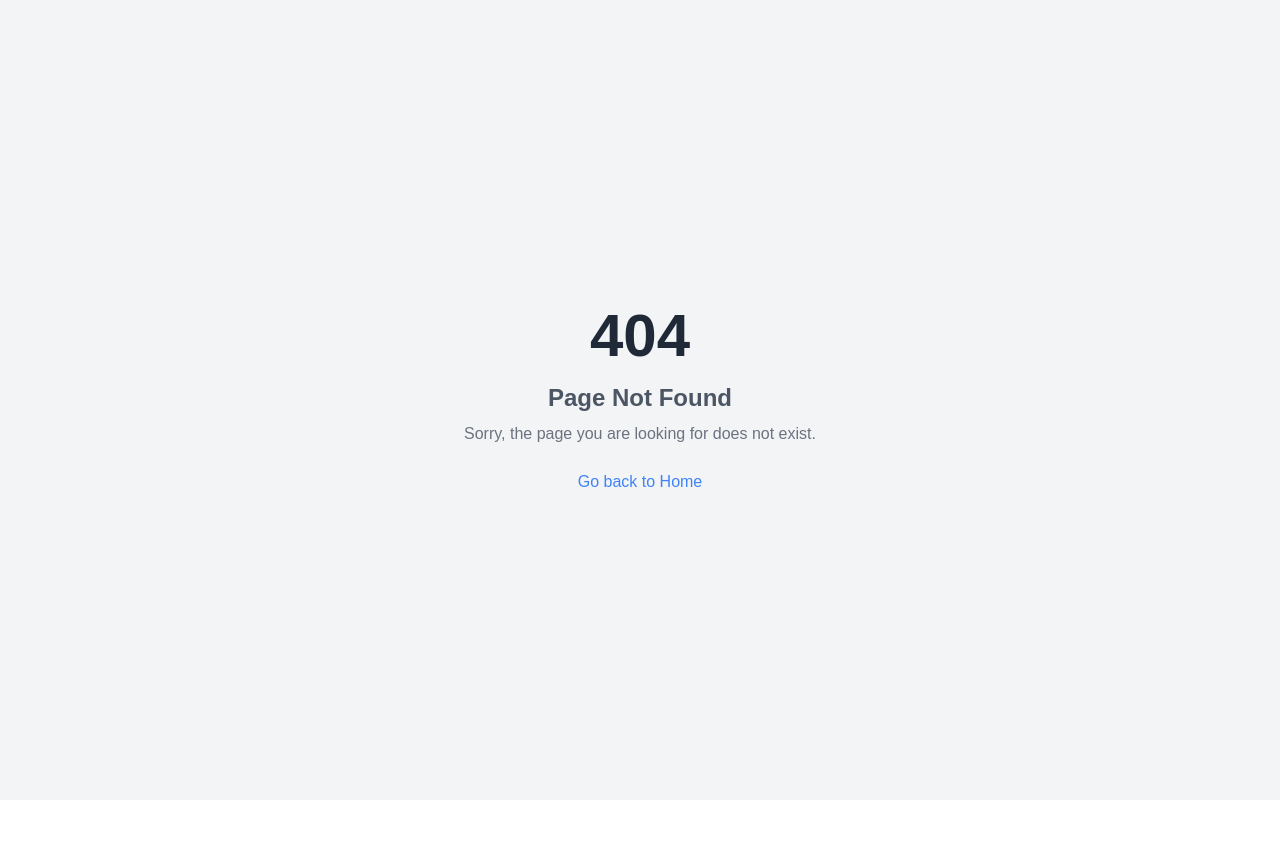
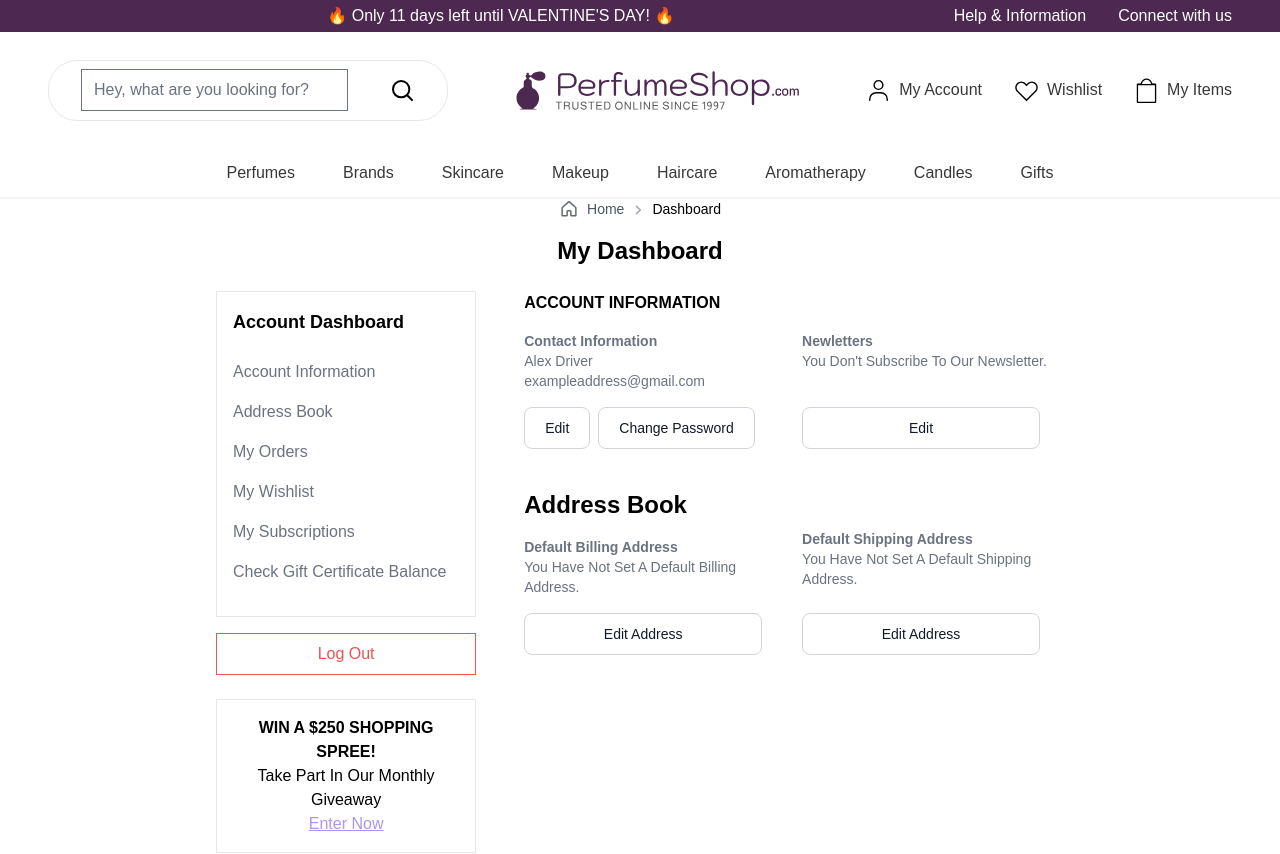
Before and after one commit to UTH-BrotherHood/FE-PERFUME-SHOP, a React (Vite) app: page /dashboard in a window 1280 px wide. Before the commit this address had no page. Shown: the top 854 px of the page. Before the commit the page ends 800 px from the top, so only its background shows below. Built offline with nearby package versions, Linux system fonts and the light colour scheme.

Commit message:
Thang: update mydashboard

```diff
--- a/package.json
+++ b/package.json
@@ -17,6 +17,8 @@
     "prettier": "^3.2.5",
     "react": "^18.2.0",
     "react-dom": "^18.2.0",
+    "react-inner-image-zoom": "^3.0.2",
+    "react-medium-image-zoom": "^5.2.4",
     "react-router-dom": "^6.23.1",
     "react-slick": "^0.30.2"
   },
--- a/src/Routes/index.tsx
+++ b/src/Routes/index.tsx
@@ -6,7 +6,7 @@ import HomePage from "../pages/HomePage";
 import ProductPage from "../pages/ProductPage";
 import ShippingState from "../pages/ShippingState";
 import DetailPage from "../pages/DetailPage";
-
+import MyDashBoard from "../pages/MyDashBoard";
 interface Route {
     path: string;
     component: React.ComponentType<any>;
@@ -44,6 +44,11 @@ const publicRoutes: Route[] = [
         component: DetailPage,
         layout: MainLayout, // khong co cung duoc , mac dinh la main layout
     },
+    {
+        path: "/dashboard",
+        component: MyDashBoard,
+        layout: MainLayout, // khong co cung duoc , mac dinh la main layout
+    },
 ];
 const privateRoutes: Route[] = [];
 
--- a/src/components/Product/ProductList.tsx
+++ b/src/components/Product/ProductList.tsx
@@ -70,8 +70,8 @@ interface Perfume {
 
 function ProductList() {
   return (
-      <div className='flex flex-col '>
-          <p>WONEN'S PERFUME</p>
+      <div className='flex flex-col text-center'>
+          <p className='font-bold'>WONEN'S PERFUME</p>
           <p>The Only Place To Shop The Latest Designer Perfumes At Discounts Up To 80% Off Department Store Prices. We <br/>
               Offer The Largest Selection Of The Latest Brand Name Perfumes And Discount Perfume Products, Shop And<br />
               Save On All Women's Perfume Today.</p>
--- a/src/pages/DetailPage.tsx
+++ b/src/pages/DetailPage.tsx
@@ -46,22 +46,24 @@ interface Product {
 
 ];
 function DetailPage() {
+    const imageUrl = "https://imgs.search.brave.com/6ldLo3qzP-uU2dU7yFRY7cUPXi2YFToFdkxXaSNxrrA/rs:fit:500:0:0/g:ce/aHR0cHM6Ly9tZWRp/YS5pc3RvY2twaG90/by5jb20vaWQvMTAw/MjA2NTE3OC9waG90/by9ib3R0bGUtb2Yt/cGVyZnVtZS5qcGc_/cz02MTJ4NjEyJnc9/MCZrPTIwJmM9Z2x3/NUhHMWVOTmVGVTY4/VVlyWDZoZUZyak9U/S2tUSE95NEpuTW5P/cXJ2bz0";
     return (
     <><div className="px-[12rem]">
             <div className="container mx-auto bg-white p-6 rounded-lg shadow-md">
                 <div className="text-center text-sm text-red-600">Sale ends in: <span className="font-bold">22 hrs 56 min 31 sec</span></div>
                 <InnerImageZoom
-                    src="https://imgs.search.brave.com/6ldLo3qzP-uU2dU7yFRY7cUPXi2YFToFdkxXaSNxrrA/rs:fit:500:0:0/g:ce/aHR0cHM6Ly9tZWRp/YS5pc3RvY2twaG90/by5jb20vaWQvMTAw/MjA2NTE3OC9waG90/by9ib3R0bGUtb2Yt/cGVyZnVtZS5qcGc_/cz02MTJ4NjEyJnc9/MCZrPTIwJmM9Z2x3/NUhHMWVOTmVGVTY4/VVlyWDZoZUZyak9U/S2tUSE95NEpuTW5P/cXJ2bz0"
-                    imgAlt="Gucci Bamboo Thumbnail"
+                    src={imageUrl}
+                    alt="Gucci Bamboo Thumbnail"
                     className="w-16 h-16 object-cover border-2 border-black mb-2" />
 
                 <div className="flex flex-col md:flex-row ">
                     <div className=" md:w-2/3 flex justify-center">
-                        <Zoom>
-                            <img src="https://imgs.search.brave.com/6ldLo3qzP-uU2dU7yFRY7cUPXi2YFToFdkxXaSNxrrA/rs:fit:500:0:0/g:ce/aHR0cHM6Ly9tZWRp/YS5pc3RvY2twaG90/by5jb20vaWQvMTAw/MjA2NTE3OC9waG90/by9ib3R0bGUtb2Yt/cGVyZnVtZS5qcGc_/cz02MTJ4NjEyJnc9/MCZrPTIwJmM9Z2x3/NUhHMWVOTmVGVTY4/VVlyWDZoZUZyak9U/S2tUSE95NEpuTW5P/cXJ2bz0"
-                                alt="Gucci Bamboo Thumbnail"
-                                className="w-128 h-128 object-cover" />
-                        </Zoom>
+                        <InnerImageZoom
+
+                                    src= {imageUrl}
+                                    alt= "Gucci Bamboo Thumbnail"
+                                    className= "w-128 h-128 object-cover"
+                                    />
 
                     </div>
                     <div className="md:w-1/2 md:ml-6 mt-6 md:mt-0 justify-center">
--- a/src/pages/MyDashBoard.tsx
+++ b/src/pages/MyDashBoard.tsx
@@ -0,0 +1,81 @@
+import React from 'react';
+
+
+const Dashboard: React.FC = () => {
+  return (
+    <div className="px-[12rem]">
+  <div className="text-2xl  font-bold mt-4 text-center">My Dashboard</div>
+
+      <div className="flex flex-col md:flex-row min-h-screen mr-4">
+
+        <aside className="w-full md:w-2/5 p-6 ">
+          <nav >
+            <div className='border p-4 bg-white '>
+            <h2 className="font-bold text-lg mb-2">Account Dashboard</h2>
+            <ul className='text-gray-500 py-2'>
+              <li className="py-2 "><a href="#">Account Information</a></li>
+              <li className="py-2"><a href="#">Address Book</a></li>
+              <li className="py-2"><a href="#">My Orders</a></li>
+              <li className="py-2"><a href="#">My Wishlist</a></li>
+              <li className="py-2"><a href="#">My Subscriptions</a></li>
+              <li className="py-2"><a href="#">Check Gift Certificate Balance</a></li>
+            </ul>
+            </div>
+
+            <button className="w-full mt-4 p-2 border border-red-500 text-red-500 bg-white text-center">Log Out</button>
+            <div className="mt-6 p-4 text-center border p-4 bg-white">
+              <h3 className="font-bold">WIN A $250 SHOPPING SPREE!</h3>
+              <p>Take Part In Our Monthly Giveaway</p>
+              <a href="#" className="text-purple-400 underline">Enter Now</a>
+            </div>
+          </nav>
+        </aside>
+
+        <main className="w-full md:w-3/4 p-6">
+  <div className="flex flex-wrap md:flex-nowrap space-y-8 md:space-y-0 md:space-x-8 mb-8">
+    <section className="w-full md:w-1/2 ">
+      <h2 className='font-extrabold mb-4'>ACCOUNT INFORMATION</h2>
+      <div className='text-gray-500 font-normal mb-4 text-sm '>
+              <p><strong>Contact Information</strong></p>
+                <p>Alex Driver</p>
+                <p>exampleaddress@gmail.com</p>
+      </div>
+
+      <button className="text-gray-900 bg-white border border-gray-300 focus:outline-none hover:bg-gray-100 focus:ring-4 focus:ring-gray-100 font-medium rounded-lg text-sm px-5 py-2.5 me-2 mb-2 dark:bg-gray-800 dark:text-white dark:border-gray-600 dark:hover:bg-gray-700 dark:hover:border-gray-600 dark:focus:ring-gray-700">Edit</button>
+      <button className="text-gray-900 bg-white border border-gray-300 focus:outline-none hover:bg-gray-100 focus:ring-4 focus:ring-gray-100 font-medium rounded-lg text-sm px-5 py-2.5 me-2 mb-2 dark:bg-gray-800 dark:text-white dark:border-gray-600 dark:hover:bg-gray-700 dark:hover:border-gray-600 dark:focus:ring-gray-700">Change Password</button>
+    </section>
+    <section className="w-full md:w-1/2 flex flex-col">
+      <div className="flex-grow mt-10 text-gray-500 font-normal mb-4 text-sm">
+
+        <p><strong>Newletters</strong></p>
+        <p>You Don't Subscribe To Our Newsletter.</p>
+      </div>
+      <button className="text-gray-900 bg-white border border-gray-300 focus:outline-none hover:bg-gray-100 focus:ring-4 focus:ring-gray-100 font-medium rounded-lg text-sm px-5 py-2.5 me-2 mb-2 dark:bg-gray-800 dark:text-white dark:border-gray-600 dark:hover:bg-gray-700 dark:hover:border-gray-600 dark:focus:ring-gray-700">Edit</button>
+    </section>
+
+  </div>
+  <div className="flex flex-wrap md:flex-nowrap space-y-8 md:space-y-0 md:space-x-8 mb-8">
+    <section className="w-full md:w-1/2 flex flex-col">
+      <h2 className="text-2xl font-bold mb-4">Address Book</h2>
+      <div className="flex-grow text-gray-500 font-normal mb-4 text-sm">
+        <p><strong>Default Billing Address</strong></p>
+        <p>You Have Not Set A Default Billing Address.</p>
+      </div>
+      <button className="text-gray-900 bg-white border border-gray-300 focus:outline-none hover:bg-gray-100 focus:ring-4 focus:ring-gray-100 font-medium rounded-lg text-sm px-5 py-2.5 me-2 mb-2 dark:bg-gray-800 dark:text-white dark:border-gray-600 dark:hover:bg-gray-700 dark:hover:border-gray-600 dark:focus:ring-gray-700">Edit Address</button>
+    </section>
+    <section className="w-full md:w-1/2 flex flex-col">
+      <div className="flex-grow mt-10 text-gray-500 font-normal mb-4 text-sm">
+        <p><strong>Default Shipping Address</strong></p>
+        <p>You Have Not Set A Default Shipping Address.</p>
+      </div>
+      <button className="text-gray-900 bg-white border border-gray-300 focus:outline-none hover:bg-gray-100 focus:ring-4 focus:ring-gray-100 font-medium rounded-lg text-sm px-5 py-2.5 me-2 mb-2 dark:bg-gray-800 dark:text-white dark:border-gray-600 dark:hover:bg-gray-700 dark:hover:border-gray-600 dark:focus:ring-gray-700">Edit Address</button>
+    </section>
+  </div>
+</main>
+
+      </div>
+    </div>
+  );
+}
+
+export default Dashboard;
--- a/src/pages/ProductPage.tsx
+++ b/src/pages/ProductPage.tsx
@@ -1,11 +1,29 @@
-import React from 'react'
 import SideBar from '../components/Product/SideBar'
 import ProductList from '../components/Product/ProductList'
+import React, { useState, FormEvent } from 'react';
+
+interface Perfume {
+  id: number;
+  name: string;
+  brand: string;
+  price: number;
+  size: string;
+  gender: string;
+  image: string;
+}
+
+const perfumes: Perfume[] = [
+  { id: 1, name: "Armaf Passion", brand: "Armaf", price: 51.74, size: "large", gender: "female", image: "https://via.placeholder.com/150" },
+  { id: 2, name: "Jo Malone Vetiver", brand: "Jo Malone", price: 75.00, size: "medium", gender: "female", image: "https://via.placeholder.com/150" },
+  // Add more sample data as needed
+];
 
 function ProductPage() {
+
   return (
     <div className='flex justify-between'>
       <SideBar />
+
       <ProductList />
     </div>
   )
```
Also changed, not shown: 1 other file (tests, documents, lock files or other folders).
